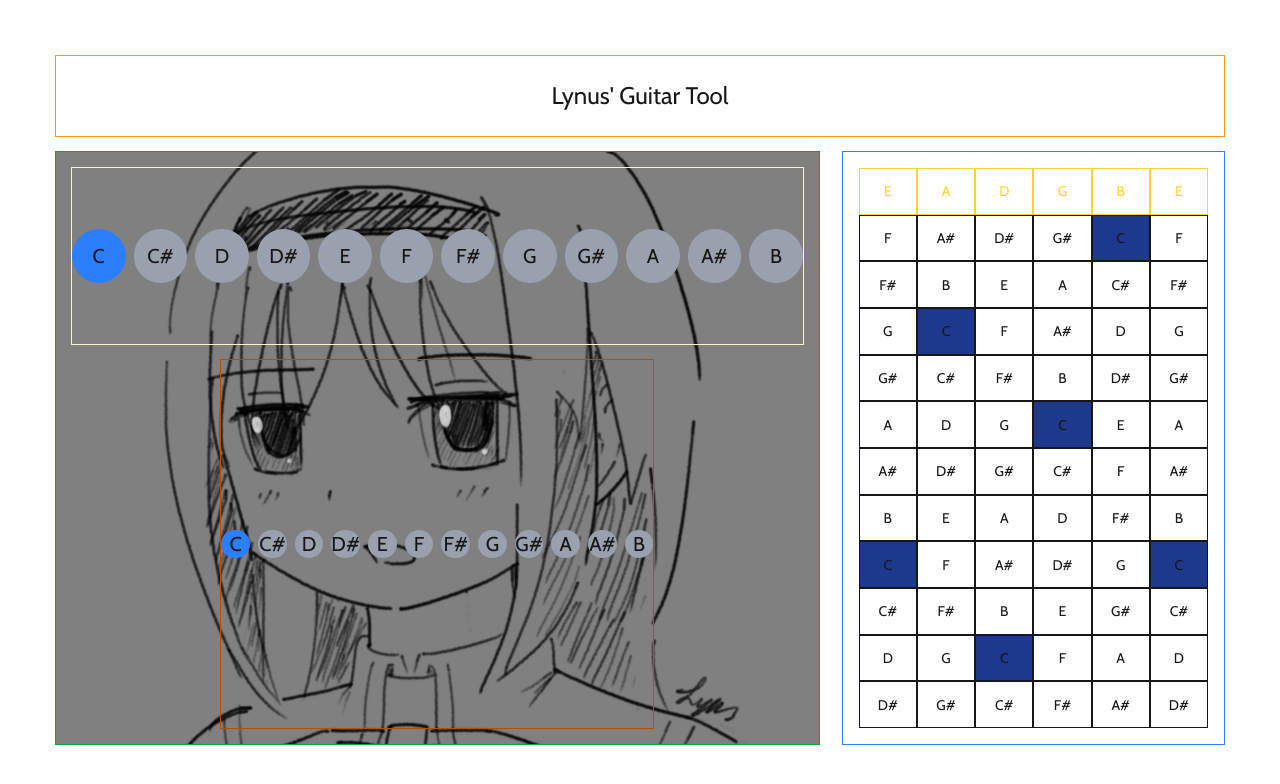
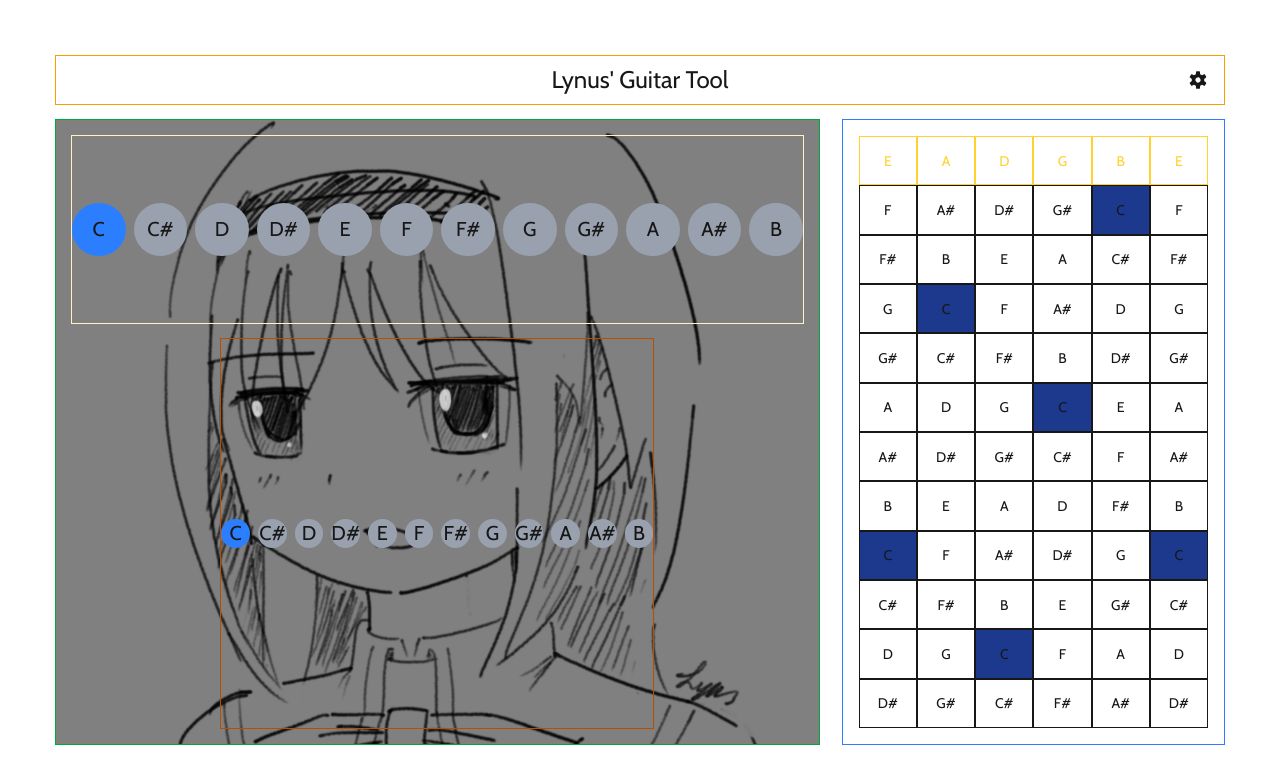
Before and after one commit to lynusl/lynus-website, a Next.js app: page /guitar in a window 1280 px wide. Shown: the top 784 px of the page. Built offline with nearby package versions, Linux system fonts and the light colour scheme.

Commit message:
add heroicons and gear

```diff
--- a/app/guitar/page.tsx
+++ b/app/guitar/page.tsx
@@ -3,12 +3,14 @@ import Dashboard from "@/app/ui/guitar/dashboard"
 import Image from "next/image"
 import homura from "@/public/homura2.png"
 import InteractiveSpace from "./interactive"
+import { Cog6ToothIcon } from "@heroicons/react/16/solid"
 
 export default function GuitarPage() {
     return(
         <div className="h-full flex flex-col" >
-            <header className="flex-none text-center text-2xl outline-amber-500 outline p-6 m-2">
-                Lynus' Guitar Tool
+            <header className="relative flex-none text-center text-2xl outline-amber-500 outline px-4 py-2 m-2">
+                <h1> Lynus' Guitar Tool </h1>
+                <Cog6ToothIcon className="absolute right-4 inset-y-0 h-5 w-5 self-center"></Cog6ToothIcon>
             </header>
             <InteractiveSpace></InteractiveSpace>
         </div>
--- a/package.json
+++ b/package.json
@@ -9,6 +9,7 @@
     "lint": "next lint"
   },
   "dependencies": {
+    "@heroicons/react": "^2.2.0",
     "clsx": "^2.1.1",
     "next": "15.3.0",
     "react": "^19.1.1",
```
Also changed, not shown: 1 other file (tests, documents, lock files or other folders).
